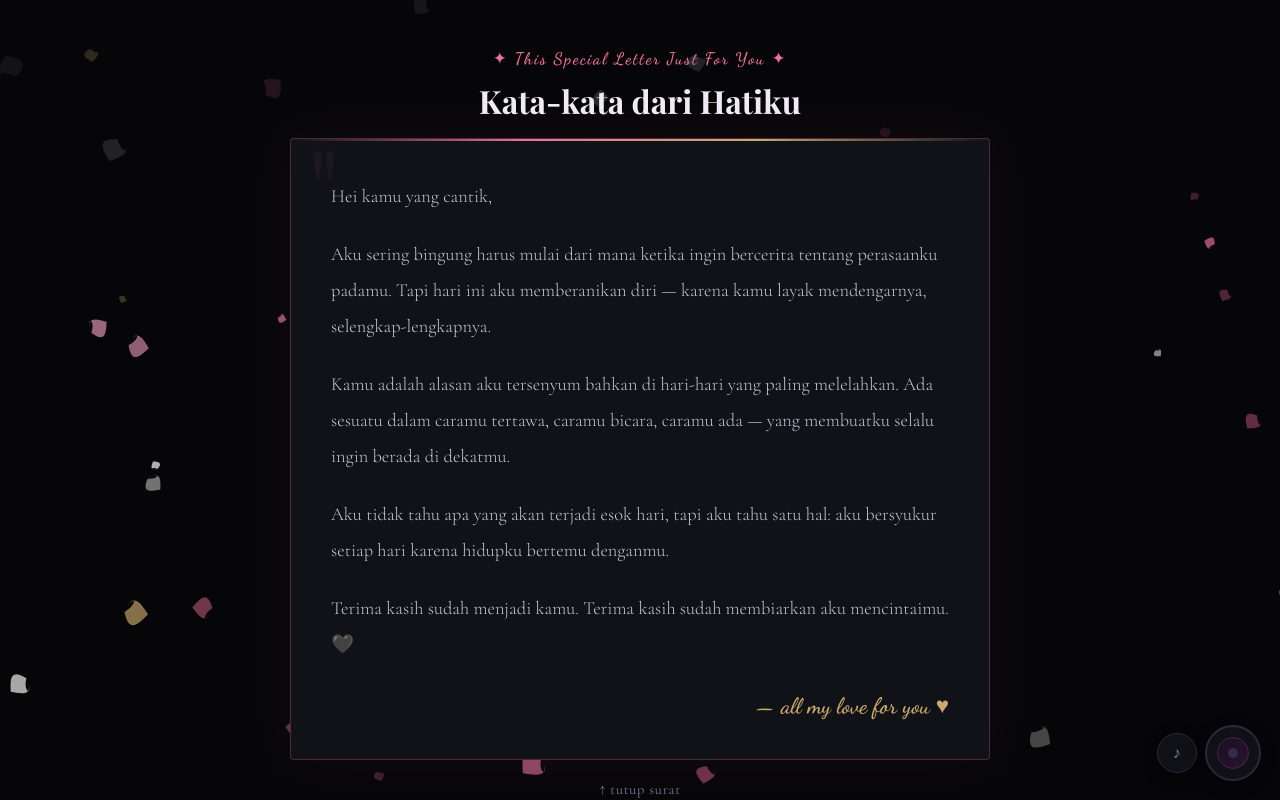
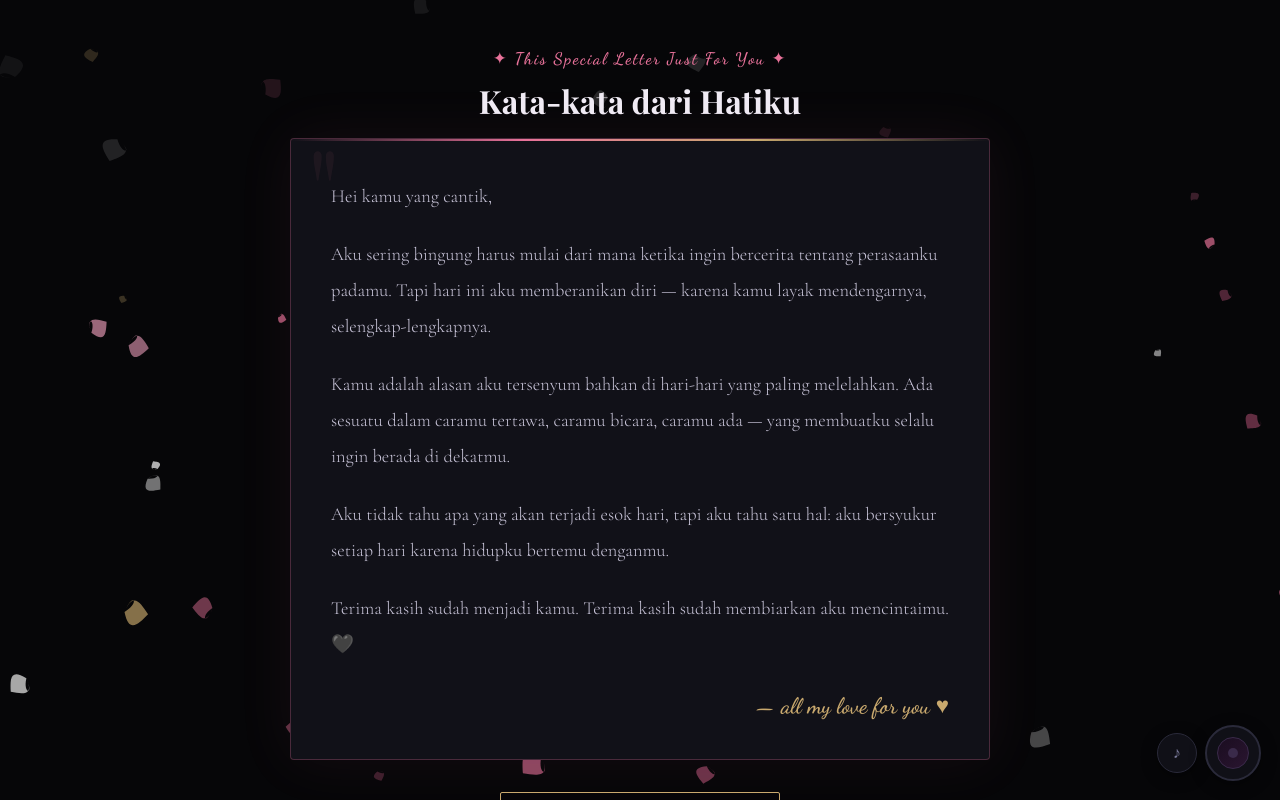
Before and after one commit to anggaaarya/AndherGift, a React (Vite) app: page /letter in a window 1280 px wide. Both pictures are taken after a click on the element 640 px from the left and 286 px from the top of the page. Shown: the top 800 px of the page. Built offline with nearby package versions, Linux system fonts and the light colour scheme; a web font is replaced by a local one.

Commit message:
letter: close on outside click

```diff
--- a/src/pages/LetterPage.jsx
+++ b/src/pages/LetterPage.jsx
@@ -65,6 +65,14 @@ export default function LetterPage() {
         }
       `}</style>
 
+      {/* overlay klik di luar untuk tutup surat */}
+      {expanded && (
+        <div
+          onClick={() => setExpanded(false)}
+          style={{ position: 'fixed', inset: 0, zIndex: 0, cursor: 'pointer' }}
+        />
+      )}
+
       <div className="letter-page" style={{ zIndex: 1 }}>
 
         <div className="side-col">
@@ -80,7 +88,7 @@ export default function LetterPage() {
             Kata-kata dari Hatiku
           </h2>
 
-          {/* foto strip — mobile only */}
+          {/* foto strip mobile */}
           <div className="mobile-photos" style={{ gap: '0.5rem', marginBottom: '1.2rem' }}>
             {PHOTOS_MOBILE.map((src, i) => (
               <div key={i} style={{ flex: 1, aspectRatio: '3/4', borderRadius: 6, overflow: 'hidden', border: '1px solid #2a2a3a', background: '#111118', boxShadow: '0 4px 16px rgba(232,114,154,0.08)' }}>
@@ -95,14 +103,16 @@ export default function LetterPage() {
             </p>
           )}
 
+          {/* card surat */}
           <div
             onClick={() => !expanded && setExpanded(true)}
             style={{
+              position: 'relative', zIndex: 1,
               background: '#111118',
               border: `1px solid ${expanded ? '#e8729a44' : '#2a2a3a'}`,
               borderRadius: 4,
               padding: 'clamp(1.5rem, 4vw, 2.5rem)',
-              position: 'relative', overflow: 'hidden',
+              overflow: 'hidden',
               cursor: expanded ? 'default' : 'pointer',
               transition: 'border-color 0.3s, box-shadow 0.3s',
               boxShadow: expanded ? '0 0 60px rgba(232,114,154,0.07)' : 'none',
@@ -134,19 +144,22 @@ export default function LetterPage() {
             </div>
           </div>
 
-          {expanded && (
-            <div style={{ textAlign: 'center', marginTop: '1.2rem' }}>
-              <button onClick={() => setExpanded(false)} style={{ fontFamily: "'Cormorant Garamond', serif", fontSize: '0.9rem', color: '#7a7a9a', background: 'transparent', border: 'none', cursor: 'pointer', letterSpacing: '0.05em', transition: 'color 0.3s' }} onMouseEnter={e => e.currentTarget.style.color = '#e8729a'} onMouseLeave={e => e.currentTarget.style.color = '#7a7a9a'}>
-                ↑ tutup surat
-              </button>
-            </div>
-          )}
-
-          <div style={{ textAlign: 'center', marginTop: '2rem', display: 'flex', flexDirection: 'column', alignItems: 'center', gap: '0.8rem' }}>
-            <button onClick={() => navigate('/gallery')} style={{ fontFamily: "'Cormorant Garamond', serif", fontSize: '1rem', letterSpacing: '0.1em', color: '#c9a96e', background: 'transparent', border: '1px solid #c9a96e', borderRadius: 2, padding: '0.8rem 2rem', cursor: 'pointer', transition: 'background 0.3s, color 0.3s', width: '100%', maxWidth: 280 }} onMouseEnter={e => { e.currentTarget.style.background = '#c9a96e'; e.currentTarget.style.color = '#060608' }} onMouseLeave={e => { e.currentTarget.style.background = 'transparent'; e.currentTarget.style.color = '#c9a96e' }}>
+          {/* tombol bawah */}
+          <div style={{ textAlign: 'center', marginTop: '2rem', display: 'flex', flexDirection: 'column', alignItems: 'center', gap: '0.8rem', position: 'relative', zIndex: 1 }}>
+            <button
+              onClick={() => navigate('/gallery')}
+              style={{ fontFamily: "'Cormorant Garamond', serif", fontSize: '1rem', letterSpacing: '0.1em', color: '#c9a96e', background: 'transparent', border: '1px solid #c9a96e', borderRadius: 2, padding: '0.8rem 2rem', cursor: 'pointer', transition: 'background 0.3s, color 0.3s', width: '100%', maxWidth: 280 }}
+              onMouseEnter={e => { e.currentTarget.style.background = '#c9a96e'; e.currentTarget.style.color = '#060608' }}
+              onMouseLeave={e => { e.currentTarget.style.background = 'transparent'; e.currentTarget.style.color = '#c9a96e' }}
+            >
               📷 Our Memories →
             </button>
-            <button onClick={() => navigate('/home')} style={{ fontFamily: "'Cormorant Garamond', serif", fontSize: '0.95rem', color: '#7a7a9a', background: 'transparent', border: '1px solid #2a2a3a', borderRadius: 20, padding: '0.5rem 1.5rem', cursor: 'pointer', letterSpacing: '0.05em', transition: 'color 0.3s, border-color 0.3s' }} onMouseEnter={e => { e.currentTarget.style.color = '#e8729a'; e.currentTarget.style.borderColor = '#e8729a' }} onMouseLeave={e => { e.currentTarget.style.color = '#7a7a9a'; e.currentTarget.style.borderColor = '#2a2a3a' }}>
+            <button
+              onClick={() => navigate('/home')}
+              style={{ fontFamily: "'Cormorant Garamond', serif", fontSize: '0.95rem', color: '#7a7a9a', background: 'transparent', border: '1px solid #2a2a3a', borderRadius: 20, padding: '0.5rem 1.5rem', cursor: 'pointer', letterSpacing: '0.05em', transition: 'color 0.3s, border-color 0.3s' }}
+              onMouseEnter={e => { e.currentTarget.style.color = '#e8729a'; e.currentTarget.style.borderColor = '#e8729a' }}
+              onMouseLeave={e => { e.currentTarget.style.color = '#7a7a9a'; e.currentTarget.style.borderColor = '#2a2a3a' }}
+            >
               ← kembali
             </button>
           </div>
```
